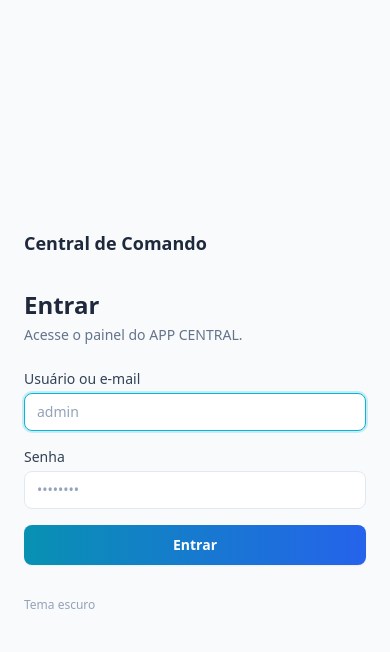
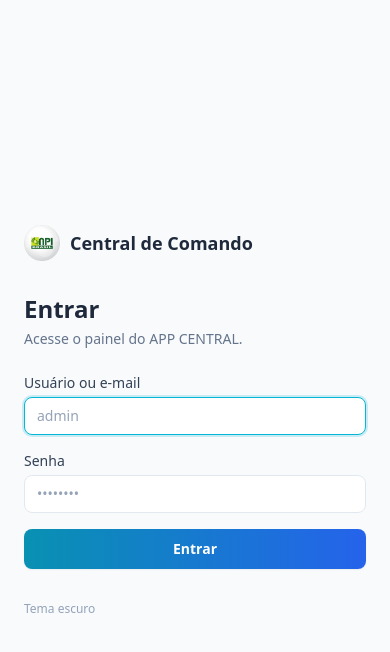
Before and after one commit to LuisMiguel823/Central-de-Comando, a FastAPI app: page /login in a window 390 px wide. Shown: the top 652 px of the page. Run offline with FastAPI, Linux system fonts and the light colour scheme; some libraries are stand-ins or nearby versions.

Commit message:
Adiciona logo e favicon da NPI Brasil
- app/static/img/logo-npi.png (+ tamanhos de favicon 16-512, apple-touch-icon,
  favicon.ico multi-resolucao) gerados a partir do logo.png fornecido
- Logo substitui o icone placeholder na barra lateral e na tela de login
- base.html: <link rel=icon> (ico + png + apple-touch-icon)

Co-Authored-By: Claude Sonnet 5 <noreply@anthropic.com>

```diff
--- a/app/templates/base.html
+++ b/app/templates/base.html
@@ -4,6 +4,12 @@
     <meta charset="utf-8" />
     <meta name="viewport" content="width=device-width, initial-scale=1" />
     <title>{% block title %}{{ app_name }}{% endblock %} · {{ app_name }}</title>
+
+    <link rel="icon" href="/static/favicon.ico" sizes="any" />
+    <link rel="icon" type="image/png" sizes="32x32" href="/static/img/favicon-32.png" />
+    <link rel="icon" type="image/png" sizes="16x16" href="/static/img/favicon-16.png" />
+    <link rel="icon" type="image/png" sizes="192x192" href="/static/img/favicon-192.png" />
+    <link rel="apple-touch-icon" href="/static/img/apple-touch-icon.png" />
 
     <!-- anti-FOUC: aplica o tema antes de pintar -->
     <script>
--- a/app/templates/login.html
+++ b/app/templates/login.html
@@ -3,11 +3,7 @@
   <!-- Lateral com a identidade visual (mesma cor nos dois temas) -->
   <div class="sidebar relative hidden flex-col justify-between p-12 lg:flex" style="width: 100%">
     <div class="flex items-center gap-3">
-      <div class="grid h-11 w-11 place-items-center rounded-xl bg-gradient-to-r from-cyan-600 to-blue-600 text-white">
-        <svg viewBox="0 0 24 24" class="h-6 w-6" fill="none" stroke="currentColor" stroke-width="2">
-          <path d="M12 2 4 6v6c0 5 3.4 8.5 8 10 4.6-1.5 8-5 8-10V6l-8-4Z" />
-        </svg>
-      </div>
+      <img src="/static/img/logo-npi.png" alt="{{ app_name }}" class="h-11 w-11 shrink-0" />
       <span class="sidebar-title text-lg font-semibold">{{ app_name }}</span>
     </div>
     <div class="space-y-4">
@@ -23,7 +19,8 @@
   <!-- Formulário -->
   <div class="flex items-center justify-center bg-slate-50 p-6">
     <div class="w-full max-w-sm">
-      <div class="mb-8 lg:hidden">
+      <div class="mb-8 flex items-center gap-2.5 lg:hidden">
+        <img src="/static/img/logo-npi.png" alt="{{ app_name }}" class="h-9 w-9" />
         <span class="text-lg font-semibold text-slate-800">{{ app_name }}</span>
       </div>
       <h1 class="text-2xl font-bold text-slate-800">Entrar</h1>
```
Also changed, not shown: app/templates/partials/sidebar.html (+1 -7 lines), app/static/favicon.ico (added), app/static/img/apple-touch-icon.png (added), app/static/img/favicon-16.png (added), app/static/img/favicon-180.png (added), app/static/img/favicon-192.png (added), app/static/img/favicon-32.png (added), app/static/img/favicon-48.png (added), app/static/img/favicon-512.png (added), app/static/img/favicon-96.png (added), app/static/img/logo-npi-original.png (added), app/static/img/logo-npi.png (added).
